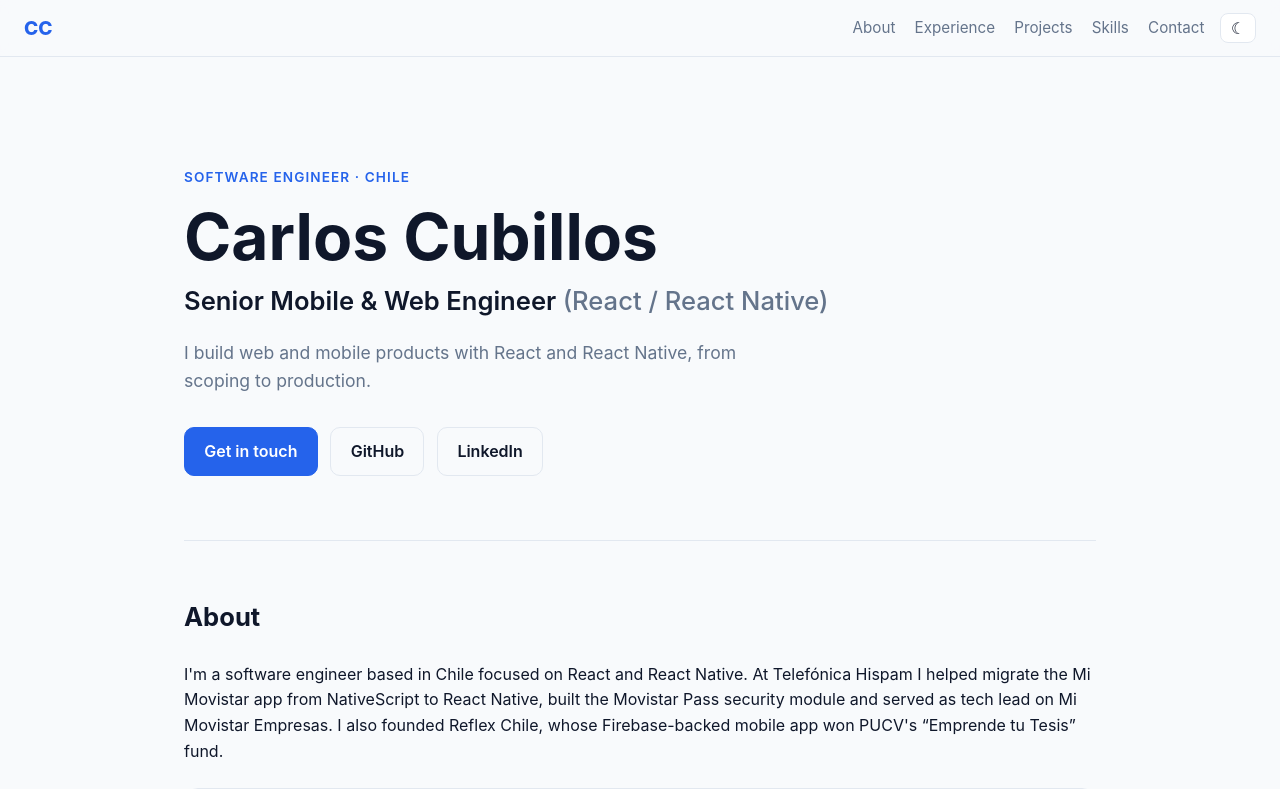
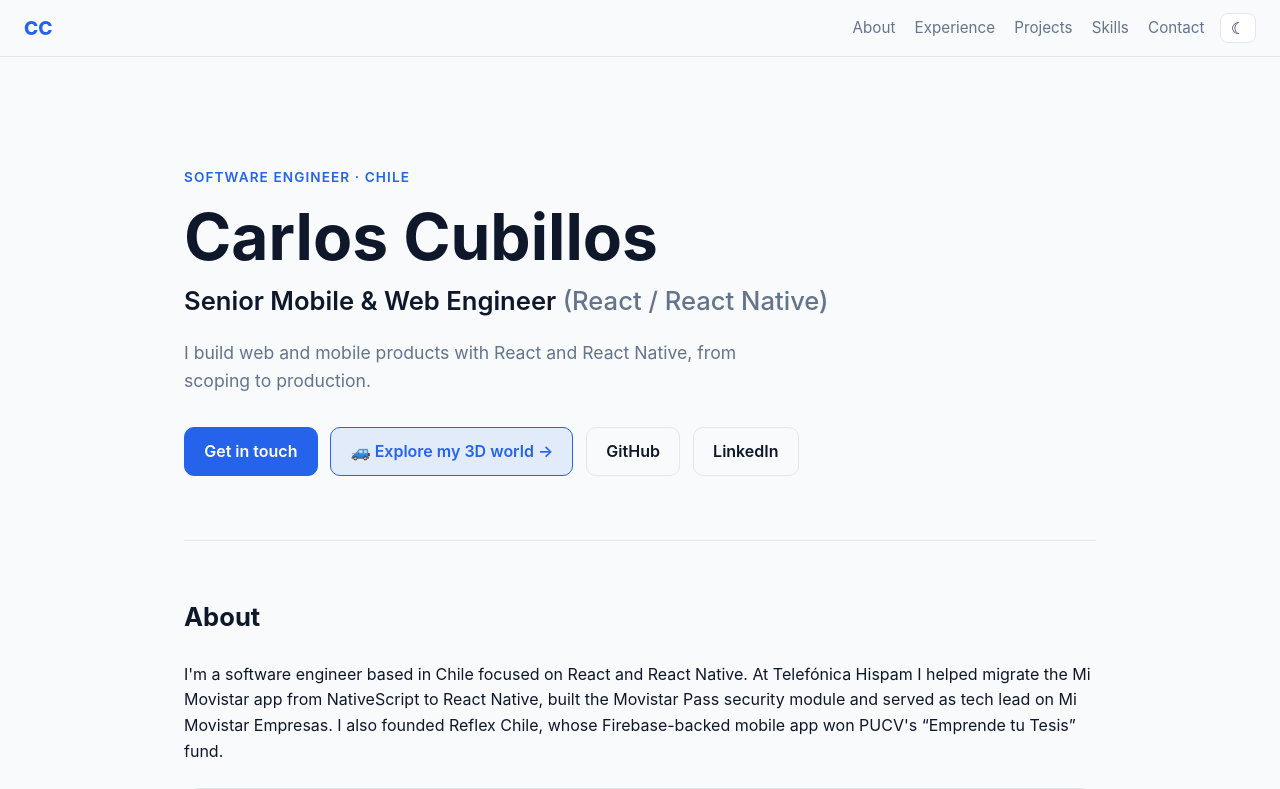
Before and after one commit to CarlosCubillos94/CarlosCubillos94.github.io, a React (Vite) app: page / in a window 1280 px wide. Shown: the top 789 px of the page. Built offline with nearby package versions, Linux system fonts and the light colour scheme.

Commit message:
Add link to 3D world portfolio

```diff
--- a/src/App.tsx
+++ b/src/App.tsx
@@ -43,6 +43,7 @@ export default function App() {
         <p className="lead">I build web and mobile products with React and React Native, from scoping to production.</p>
         <div className="cta">
           <a className="btn primary" href={`mailto:${links.email}`}>Get in touch</a>
+          <a className="btn world" href="https://carloscubillos94.github.io/world/" target="_blank" rel="noreferrer">🚙 Explore my 3D world →</a>
           <a className="btn" href={links.github} target="_blank" rel="noreferrer">GitHub</a>
           <a className="btn" href={links.linkedin} target="_blank" rel="noreferrer">LinkedIn</a>
         </div>
--- a/src/styles.css
+++ b/src/styles.css
@@ -27,3 +27,4 @@ ul{margin:.8rem 0 0;padding-left:1.2rem}
 footer{text-align:center;color:var(--muted);padding:2rem;font-size:.9rem}
 @media (max-width:640px){.nav nav{display:none}.hero{padding:4rem 0 3rem}}
 .repo{display:inline-block;margin-top:1rem;font-weight:600}
+.btn.world{border-color:var(--accent);color:var(--accent);background:color-mix(in srgb,var(--accent) 10%,transparent)}.btn.world:hover{background:var(--accent);color:#fff}
```
